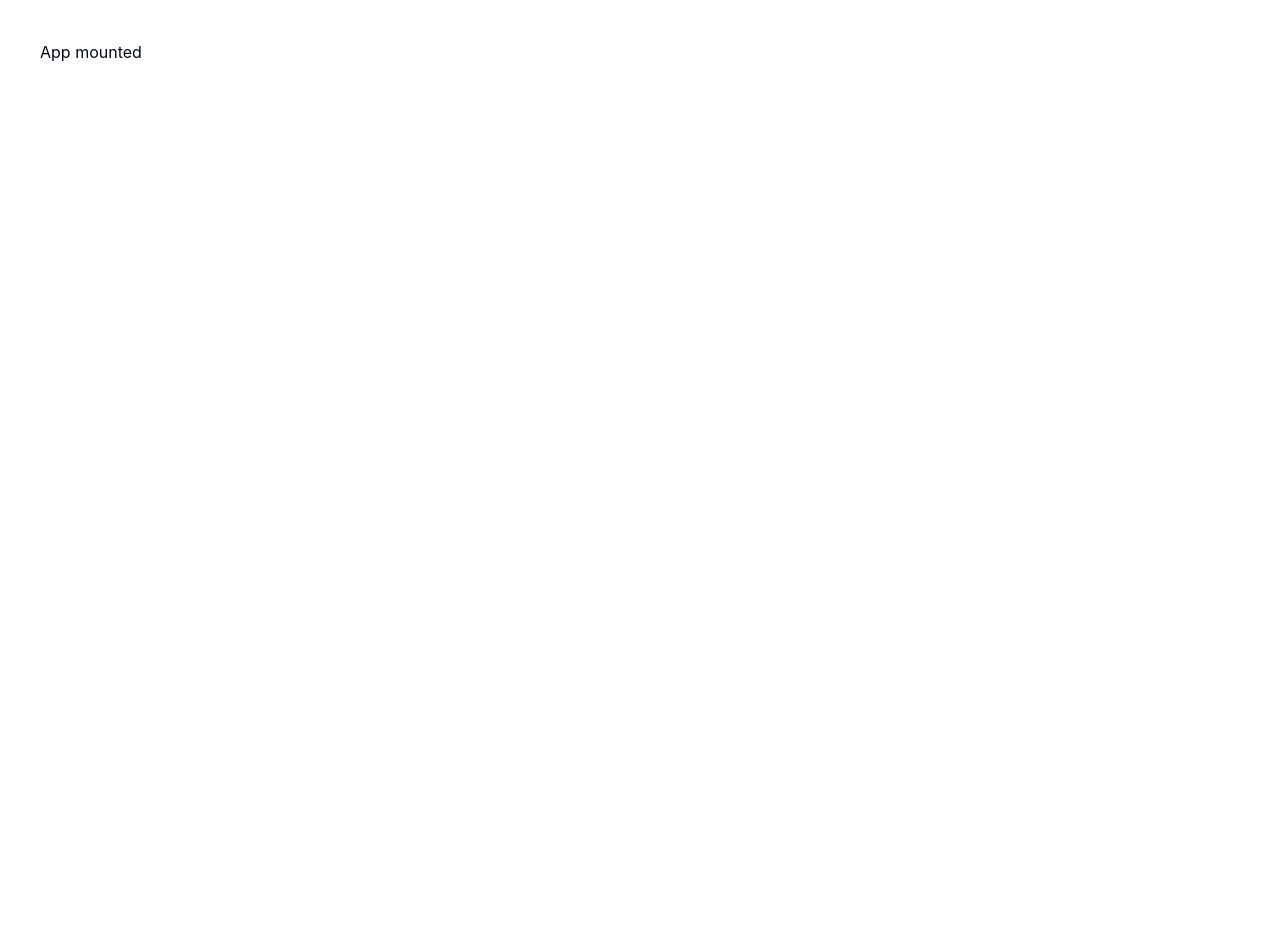
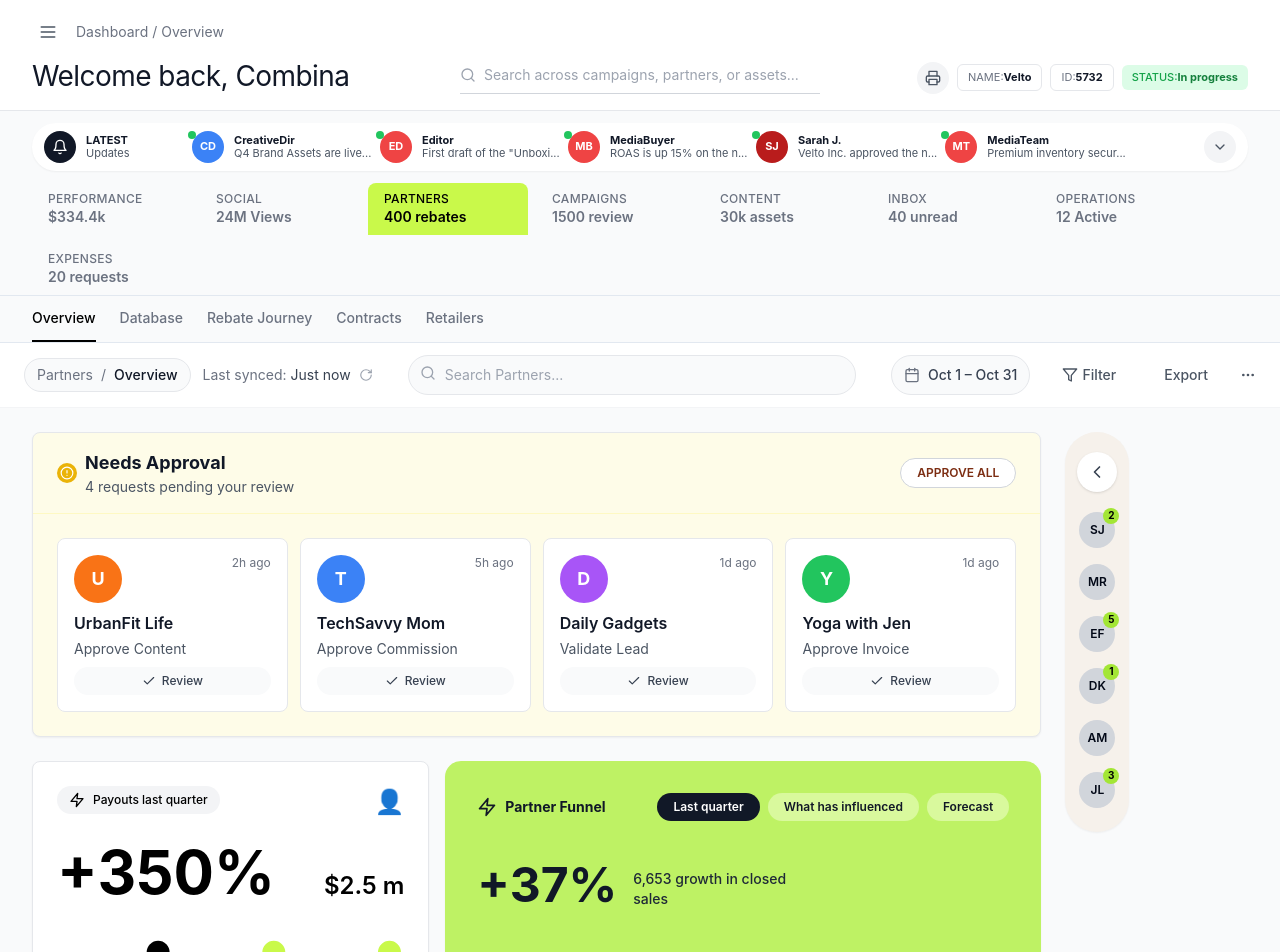
Before and after one commit to devang-openweboffice/revo-web-app, a React (Vite) app: page / in a window 1280 px wide. Shown: the top 952 px of the page. Before the commit the page ends 800 px from the top, so only its background shows below. Built offline with nearby package versions, Linux system fonts and the light colour scheme.

Commit message:
Fix build issue

```diff
--- a/src/App.tsx
+++ b/src/App.tsx
@@ -1,3 +1,115 @@
-export default function App() {
-  return <h1 style={{ padding: 40 }}>App mounted</h1>;
+import { useState } from "react";
+import { useQueryClient } from "@tanstack/react-query";
+
+import { useDashboardData } from "./hooks/useDashboardData";
+import { Header } from "./components/Header";
+import { NotificationCards } from "./components/NotificationCards";
+import { NeedsApproval } from "./components/NeedsApproval";
+import { PayoutsCard } from "./components/PayoutsCard";
+import { PartnerFunnel } from "./components/PartnerFunnel";
+import { SummaryCards } from "./components/SummaryCards";
+import { ProgramGrowth } from "./components/ProgramGrowth";
+import { InboxSidebar } from "./components/InboxSidebar";
+import { LoadingState } from "./components/LoadingState";
+import { ErrorState } from "./components/ErrorState";
+import { TopSummaryBar } from "./components/summary/TopSummaryBar";
+import { PageTabs } from "./components/navigation/PageTabs";
+import { Toolbar } from "./components/navigation/Toolbar";
+
+function App() {
+  const [sidebarOpen, setSidebarOpen] = useState(false);
+  const queryClient = useQueryClient();
+
+  // 🔒 SAFELY execute dashboard hook
+  let dashboard;
+  try {
+    dashboard = useDashboardData();
+  } catch (error) {
+    console.error("useDashboardData crashed:", error);
+    return (
+      <div className="p-6 text-red-600">
+        Dashboard failed to load.
+      </div>
+    );
+  }
+
+  const { data, isLoading, isError } = dashboard;
+
+  const handleRetry = () => {
+    queryClient.invalidateQueries({ queryKey: ["dashboard"] });
+  };
+
+  // 🔄 Loading
+  if (isLoading) {
+    return <LoadingState />;
+  }
+
+  // ❌ API error
+  if (isError) {
+    return <ErrorState onRetry={handleRetry} />;
+  }
+
+  // ⚠️ EMPTY DATA (never return null)
+  if (!data) {
+    return (
+      <div className="p-6 text-gray-600">
+        No dashboard data available.
+      </div>
+    );
+  }
+
+  return (
+    <div className="min-h-screen bg-gray-50">
+      <Header />
+      <NotificationCards notifications={data.notifications} />
+
+      <TopSummaryBar />
+      <PageTabs />
+      <Toolbar />
+
+      <div className="container mt-6">
+        <div className="grid grid-cols-1 gap-6 lg:grid-cols-12">
+          {/* Main Content */}
+          <div
+            className={`space-y-6 ${
+              sidebarOpen ? "lg:col-span-8" : "lg:col-span-10"
+            }`}
+          >
+            <NeedsApproval approvals={data.approvals} />
+
+            <div className="grid grid-cols-1 lg:grid-cols-[2fr_3fr] gap-4">
+              <PayoutsCard
+                payouts={data.payouts}
+                growth={data.payoutGrowth}
+                total={data.payoutTotal}
+              />
+              <PartnerFunnel
+                funnel={data.funnel}
+                growth={data.funnelGrowth}
+                growthText={data.funnelGrowthText}
+              />
+            </div>
+
+            <SummaryCards metrics={data.summaryMetrics} />
+
+            <ProgramGrowth
+              partners={data.programGrowth}
+              total={data.programGrowthTotal}
+            />
+          </div>
+
+          {/* Sidebar – NEVER col-span-1 */}
+          <div className={sidebarOpen ? "lg:col-span-4" : "lg:col-span-2"}>
+            <InboxSidebar
+              messages={data.inboxMessages}
+              open={sidebarOpen}
+              onToggle={() => setSidebarOpen((v) => !v)}
+            />
+          </div>
+        </div>
+      </div>
+    </div>
+  );
 }
+
+export default App;
--- a/src/hooks/useDashboardData.ts
+++ b/src/hooks/useDashboardData.ts
@@ -5,6 +5,22 @@ import { DashboardData } from '../types'
 export const useDashboardData = () => {
   return useQuery<DashboardData>({
     queryKey: ['dashboard'],
-    queryFn: fetchDashboardData,
+    queryFn: async () => {
+      try {
+        const data = await fetchDashboardData()
+
+        if (!data) {
+          throw new Error('No dashboard data returned')
+        }
+
+        return data
+      } catch (error) {
+        console.error('fetchDashboardData failed:', error)
+        throw error
+      }
+    },
+    retry: false,              // 🔒 prevent retry loops on Netlify
+    refetchOnWindowFocus: false,
+    staleTime: 5 * 60 * 1000,  // optional but good
   })
 }
```
